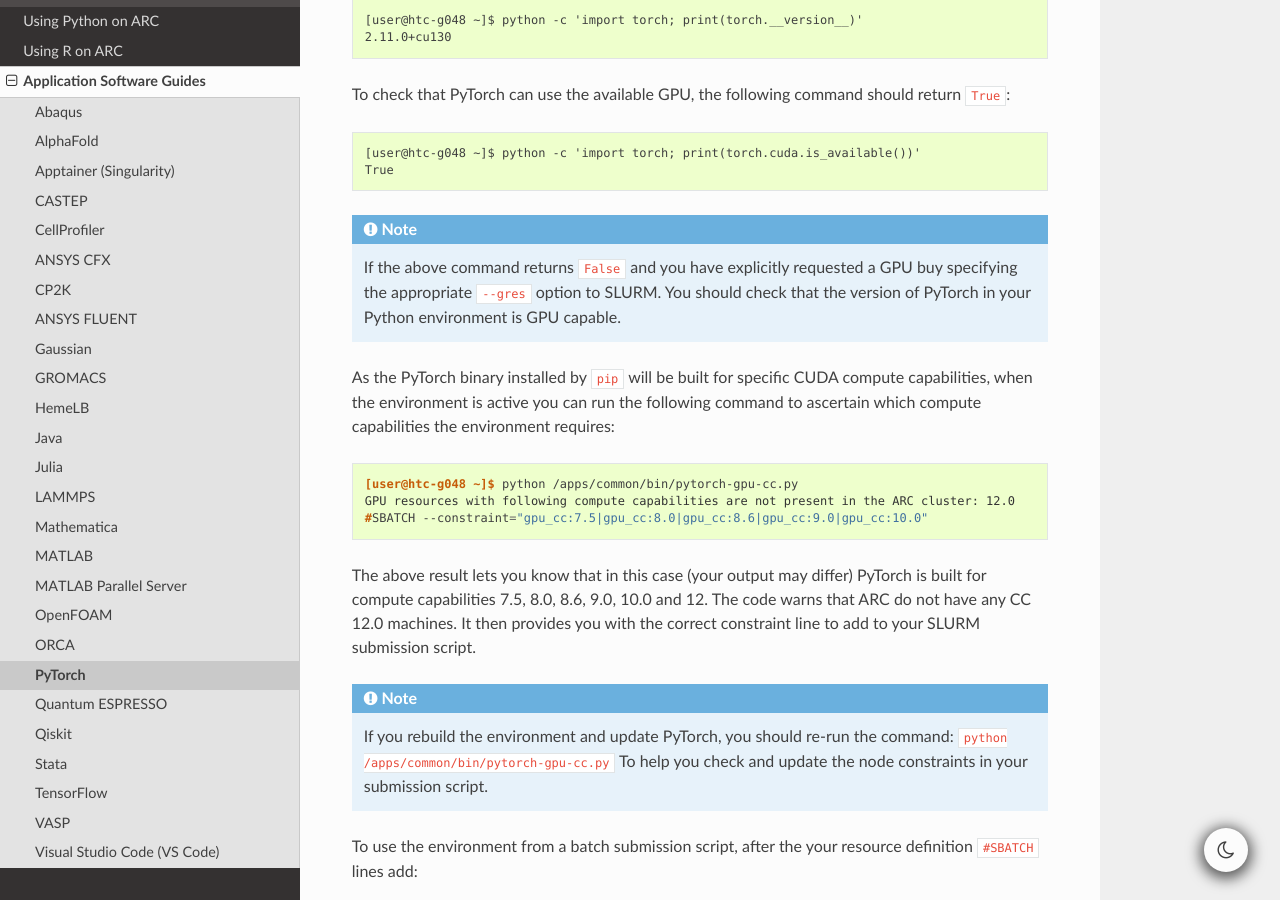
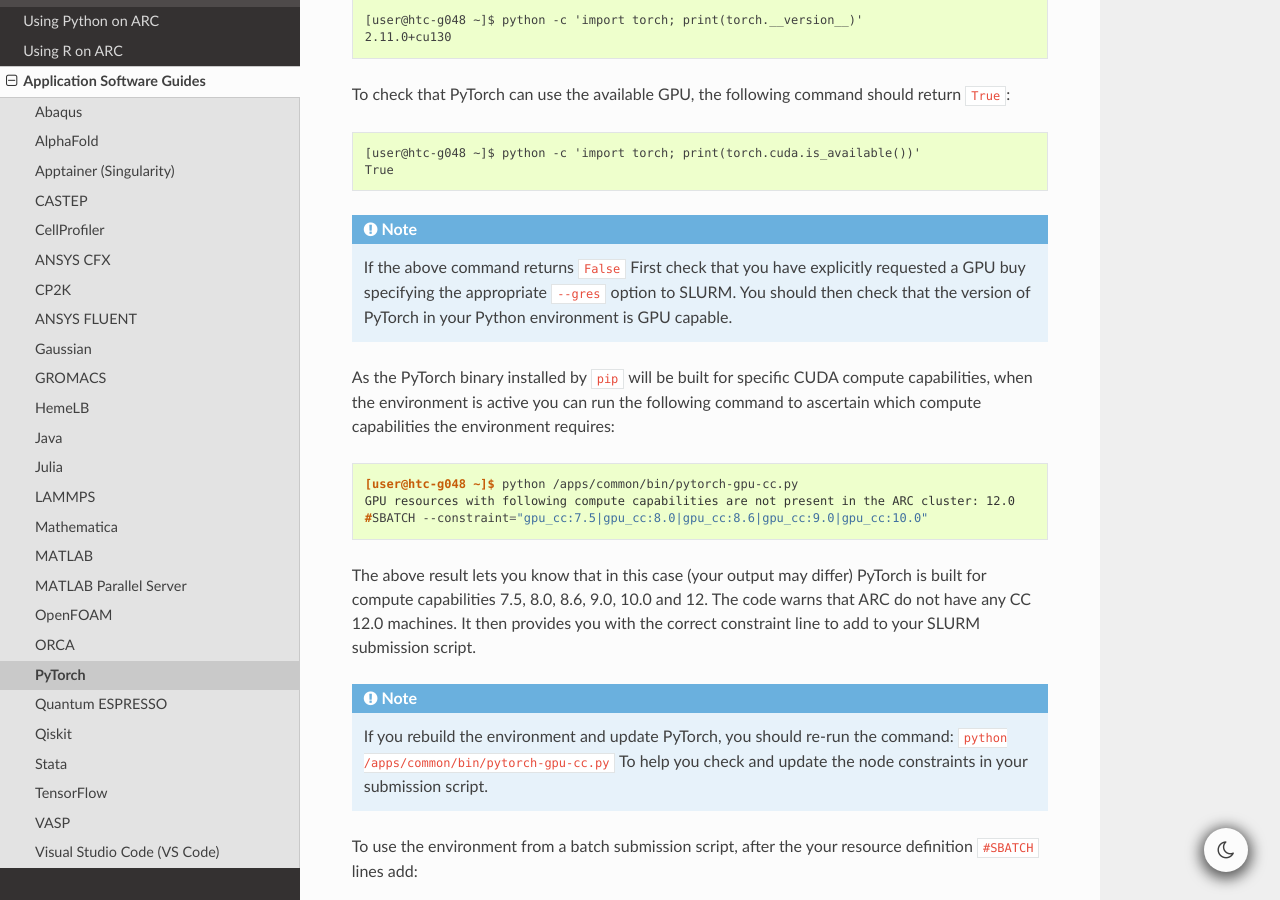
Before and after one commit to oxford-arc/arc-software-guide, a Sphinx documentation site: the page built from docs/source/apps/arc_pytorch.rst, in a window 1280 px wide and 900 px high, scrolled down 1919 px. Built offline with Sphinx 7.4.7 and the Read the Docs theme 3.1.0, drawn with Linux system fonts in a browser that asks for light colours.

Commit message:
Update arc_pytorch.rst

```diff
--- a/docs/source/apps/arc_pytorch.rst
+++ b/docs/source/apps/arc_pytorch.rst
@@ -96,8 +96,8 @@
 
 .. note::
 
-  If the above command returns ``False`` and you have explicitly requested a GPU buy specifying the appropriate ``--gres`` option
-  to SLURM. You should check that the version of PyTorch in your Python environment is GPU capable.
+  If the above command returns ``False`` First check that you have explicitly requested a GPU buy specifying the appropriate ``--gres``
+  option to SLURM. You should then check that the version of PyTorch in your Python environment is GPU capable.
 
 
 As the PyTorch binary installed by ``pip`` will be built for specific CUDA compute capabilities, when the environment is active you can run
```
